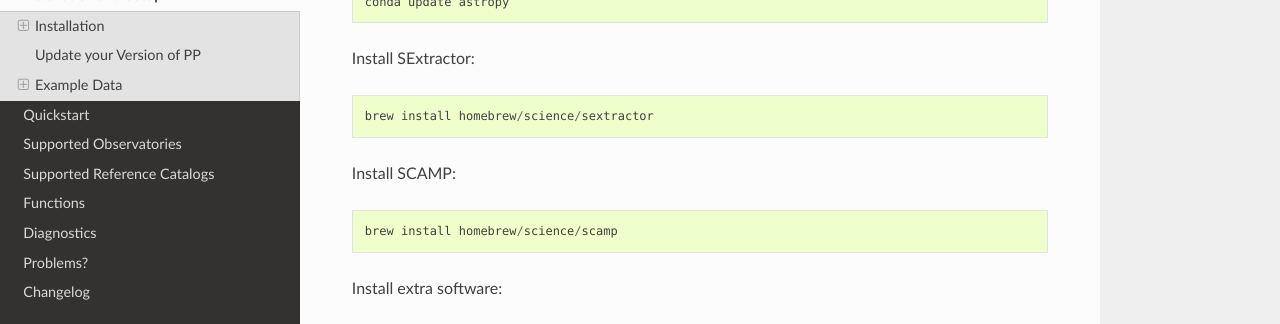
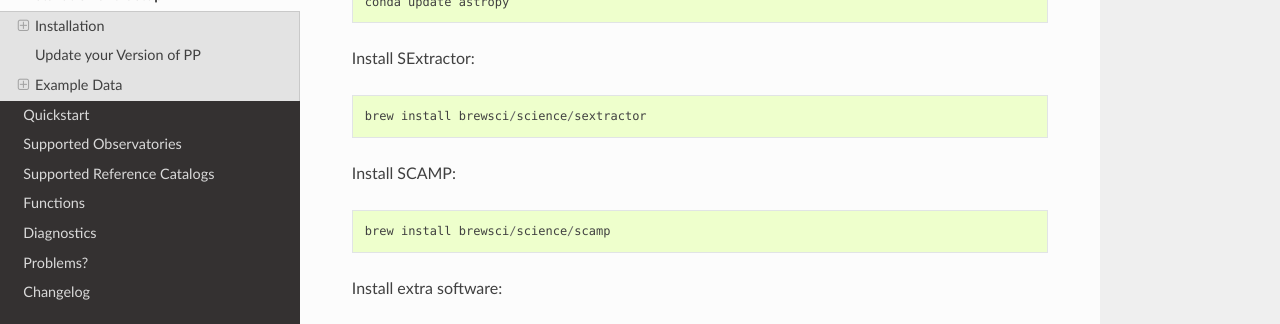
Before and after one commit to talister/photometrypipeline, a Sphinx documentation site: the page built from doc/install.rst, in a window 1280 px wide and 900 px high, scrolled down 2652 px. Shown: the part 151-475 px from the top of the window. Built offline with Sphinx 7.4.7 and the Read the Docs theme 2.0.0, drawn with Linux system fonts in a browser that asks for light colours.

Commit message:
update Mac installation routines

```diff
--- a/doc/install.rst
+++ b/doc/install.rst
@@ -126,11 +126,11 @@ Install extra python modules in Anaconda::
 
 Install SExtractor::
 
-  brew install homebrew/science/sextractor
+  brew install brewsci/science/sextractor
 
 Install SCAMP::
 
-  brew install homebrew/science/scamp
+  brew install brewsci/science/scamp
 
 Install extra software::
 
```
